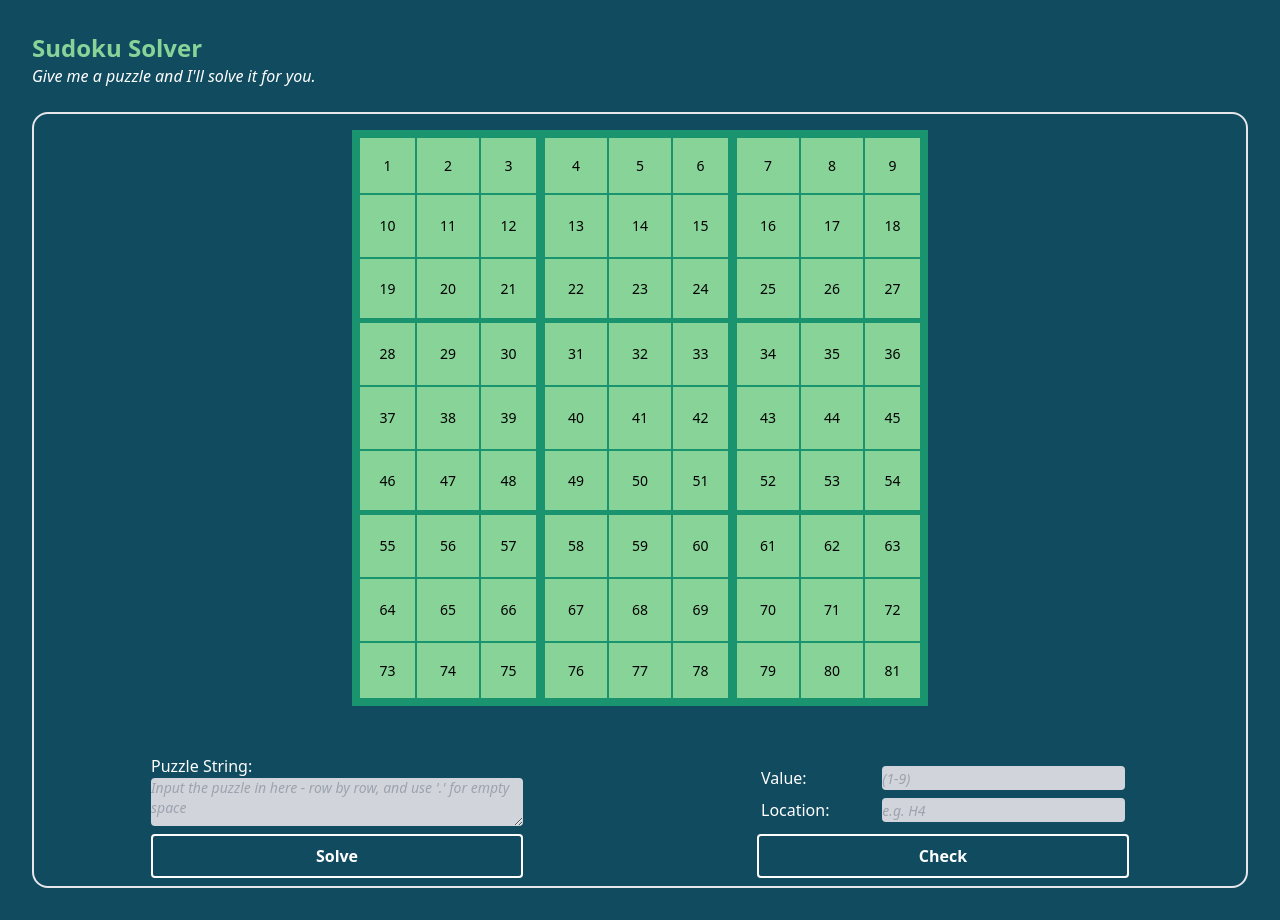
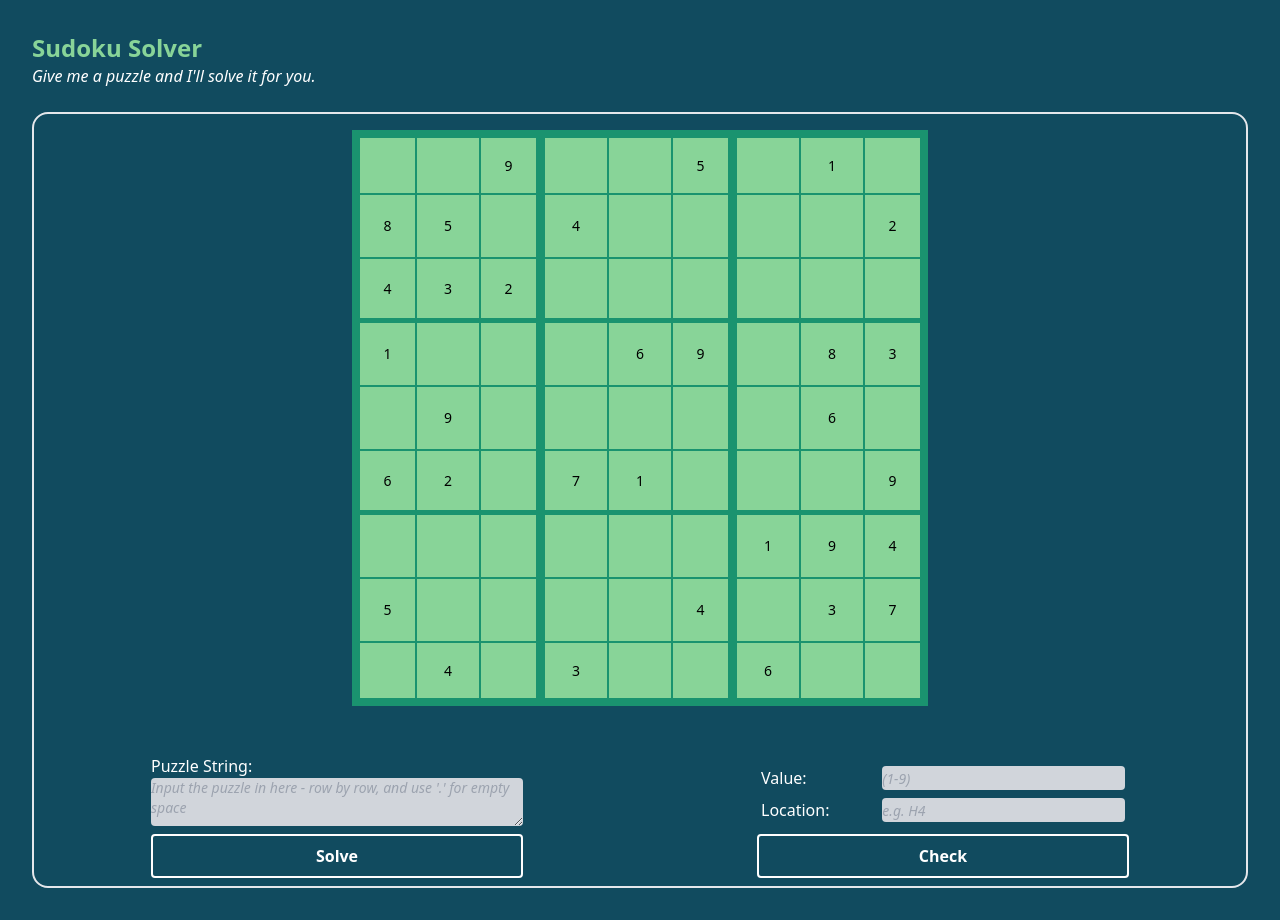
Before and after one commit to charcparle/project-sudoku-solver, a React (Create React App) app in the folder client/: page / in a window 1280 px wide. Built offline with nearby package versions, Linux system fonts and the light colour scheme.

Commit message:
Display puzzle; Add BoardCell for refactoring

```diff
--- a/client/src/components/Board.jsx
+++ b/client/src/components/Board.jsx
@@ -1,25 +1,24 @@
+import { useContext, useEffect } from "react"
+import SudokuContext from "../context/SudokuContext"
+import BoardCell from "./BoardCell"
 function Board() {
-  let grids = []
-  for (let i = 1; i <= 81; i++) {
-    grids.push(
-      <div
-        className={
-          "flex bg-greenApple hover:bg-white border border-glowEmerald items-center text-sm m-0 p-1 h-16 w-16 content-center justify-center " +
-          (i % 3 === 0 && " border-r-8 ") +
-          (i % 9 === 1 && " border-l-8 ") +
-          (Math.ceil(i / 9) % 3 === 0 && " border-b-4 ") +
-          (Math.ceil(i / 9) === 1 && " border-t-8 ") +
-          (Math.ceil(i / 9) === 9 && " border-b-8 ")
-        }
-        key={i}
-      >
-        {i}
-      </div>
+  const { puzzleStr, solutionStr } = useContext(SudokuContext)
+  let puzzleArr = []
+  puzzleArr =
+    "..9..5.1.85.4....2432......1...69.83.9.....6.62.71...9......1945....4.37.4.3..6..".split(
+      ""
     )
-  }
+  useEffect(() => {
+    if (solutionStr === "" || solutionStr === undefined) {
+      puzzleArr = puzzleStr.split("")
+    } else {
+      puzzleArr = solutionStr.split("")
+    }
+    console.log(`puzzleArr: ${puzzleArr}`)
+  }, [puzzleStr, solutionStr])
   return (
     <div className="flex flex-col items-center">
-      <div className="grid grid-cols-9 w-max">{grids}</div>
+      <div className="grid grid-cols-9 w-max">{puzzleArr.map((x,i)=>(<BoardCell content={x} idx={i} key={i}/>))}</div>
     </div>
   )
 }
--- /dev/null
+++ b/client/src/components/BoardCell.jsx
@@ -0,0 +1,20 @@
+function BoardCell({ content, idx }) {
+  let n = idx + 1
+  return (
+    <div
+      className={
+        "flex bg-greenApple hover:bg-white border border-glowEmerald items-center text-sm m-0 p-1 h-16 w-16 content-center justify-center " +
+        (n % 3 === 0 && " border-r-8 ") +
+        (n % 9 === 1 && " border-l-8 ") +
+        (Math.ceil(n / 9) % 3 === 0 && " border-b-4 ") +
+        (Math.ceil(n / 9) === 1 && " border-t-8 ") +
+        (Math.ceil(n / 9) === 9 && " border-b-8 ")
+      }
+      key={`cell-${n}`}
+    >
+      {content==="."?"":content}
+    </div>
+  )
+}
+
+export default BoardCell
```
